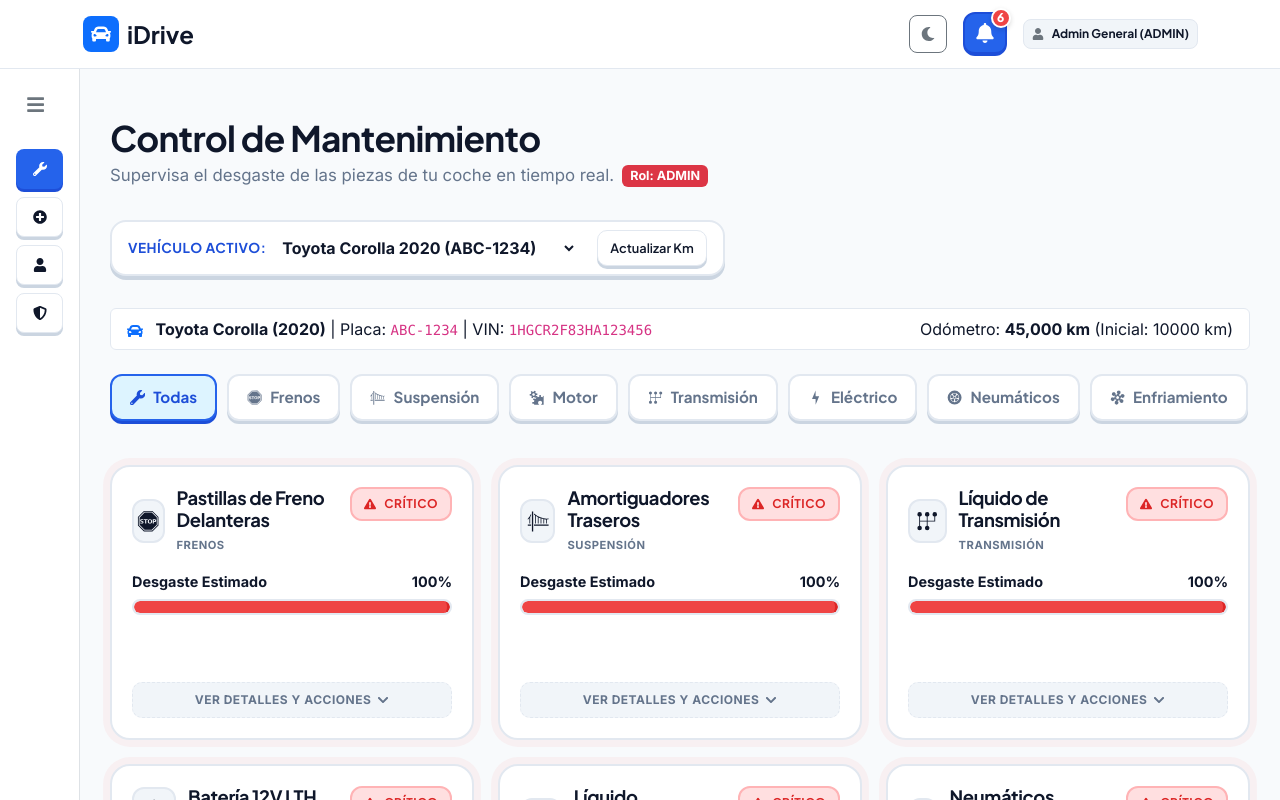
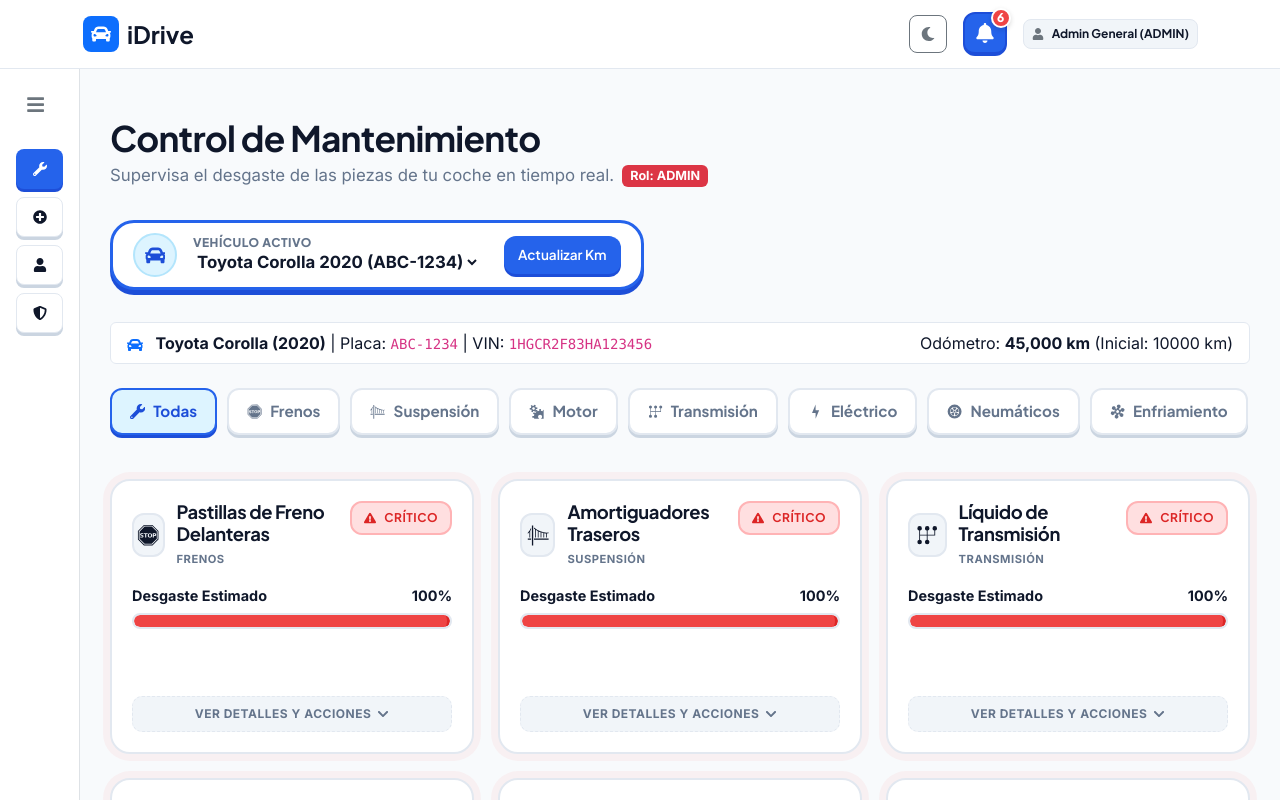
Before and after one commit to Soy-teeven/autoAsistente_FW3P, a React (Vite) app in the folder Codigo/: page / in a window 1280 px wide. Both pictures are taken after a click on the button "Admin". Shown: the top 800 px of the page. Built offline with nearby package versions, Linux system fonts and the light colour scheme.

Commit message:
Diseño: Animación de cambio de vehículo, remoción de botón close y alineamiento vertical de modal RF07

```diff
--- a/Codigo/src/components/Dashboard/Dashboard.module.css
+++ b/Codigo/src/components/Dashboard/Dashboard.module.css
@@ -31,36 +31,64 @@
 .vehicleSelectorWrapper {
   display: flex;
   align-items: center;
-  gap: 12px;
+  gap: 16px;
   background-color: var(--bg-card);
-  padding: 8px 16px;
-  border-radius: 16px;
-  border: 2px solid var(--border-color);
-  box-shadow: 0 4px 0 var(--border-shadow);
+  padding: 10px 20px;
+  border-radius: 24px;
+  border: 3px solid var(--duo-blue); /* Distinct thick blue border */
+  box-shadow: 0 5px 0 var(--duo-blue-dark); /* 3D shadow */
+  transition: transform var(--transition-fast);
+}
+
+.vehicleIconPill {
+  width: 44px;
+  height: 44px;
+  background-color: #ddf4ff;
+  color: var(--duo-blue-dark);
+  border-radius: 50%;
+  display: flex;
+  align-items: center;
+  justify-content: center;
+  font-size: 1.3rem;
+  border: 2px solid #b3e5fc;
+  flex-shrink: 0;
+}
+
+[data-theme="dark"] .vehicleIconPill {
+  background-color: rgba(28, 176, 246, 0.15);
+  color: #64b5f6;
+  border-color: rgba(28, 176, 246, 0.35);
+}
+
+.vehicleSelectorMain {
+  display: flex;
+  flex-direction: column;
+  gap: 2px;
 }
 
 .vehicleSelectLabel {
   font-family: var(--font-heading);
-  font-size: 0.85rem;
-  font-weight: 700;
-  color: var(--duo-blue-dark);
+  font-size: 0.75rem;
+  font-weight: 800;
+  color: var(--text-secondary);
   text-transform: uppercase;
   letter-spacing: 0.5px;
+  line-height: 1;
 }
 
 .vehicleSelect {
   font-family: var(--font-body);
-  font-weight: 700;
-  font-size: 1rem;
+  font-weight: 800;
+  font-size: 1.05rem;
   color: var(--text-primary);
   border: none;
   background-color: transparent;
   cursor: pointer;
-  padding-right: 24px;
   outline: none;
+  padding: 0;
+  margin: 0;
 }
 
-/* Fix option tag contrast in various themes and browsers */
 .vehicleSelect option {
   background-color: var(--bg-card);
   color: var(--text-primary);
@@ -388,7 +416,6 @@
 /* Encabezado del Panel Deslizante */
 .slideUpHeader {
   display: flex;
-  justify-content: space-between;
   align-items: center;
   margin-bottom: 10px;
   border-bottom: 2px solid var(--border-color);
@@ -402,32 +429,17 @@
   letter-spacing: 0.5px;
   color: var(--text-secondary);
   font-weight: 800;
-}
-
-.closePanelButton {
-  background: none;
-  border: none;
-  font-size: 1.4rem;
-  color: var(--text-secondary);
-  cursor: pointer;
-  line-height: 1;
-  padding: 0;
-  display: flex;
-  align-items: center;
-  justify-content: center;
-  width: 24px;
-  height: 24px;
-  border-radius: 50%;
-  transition: background-color 0.15s ease, color 0.15s ease;
-}
-
-.closePanelButton:hover {
-  background-color: var(--bg-input);
-  color: var(--duo-red);
+  width: 100%;
+  text-align: left;
 }
 
 /* Mostrar panel al hover o click */
-.pieceCard:hover .slideUpPanel,
+@media (hover: hover) {
+  .pieceCard:hover .slideUpPanel {
+    bottom: 0;
+  }
+}
+
 .pieceCard.cardExpanded .slideUpPanel {
   bottom: 0;
 }
--- a/Codigo/src/components/Dashboard/Dashboard.tsx
+++ b/Codigo/src/components/Dashboard/Dashboard.tsx
@@ -101,6 +101,35 @@ export const Dashboard: React.FC<DashboardProps> = ({
 }) => {
   const [editingPiece, setEditingPiece] = useState<Piece | null>(null);
   const [expandedCardId, setExpandedCardId] = useState<string | null>(null);
+  const [prevIndex, setPrevIndex] = useState(0);
+  const [direction, setDirection] = useState(1);
+
+  const activeVehicleIndex = useMemo(() => {
+    return vehicles.findIndex(v => v.id === activeVehicleId);
+  }, [vehicles, activeVehicleId]);
+
+  React.useEffect(() => {
+    if (activeVehicleIndex !== -1 && activeVehicleIndex !== prevIndex) {
+      setDirection(activeVehicleIndex > prevIndex ? 1 : -1);
+      setPrevIndex(activeVehicleIndex);
+    }
+  }, [activeVehicleIndex, prevIndex]);
+
+  const slideVariants = {
+    enter: (dir: number) => ({
+      x: dir > 0 ? 150 : -150,
+      opacity: 0
+    }),
+    center: {
+      x: 0,
+      opacity: 1
+    },
+    exit: (dir: number) => ({
+      x: dir < 0 ? 150 : -150,
+      opacity: 0
+    })
+  };
+
 
   // Obtener vehículo seleccionado
   const selectedVehicle = useMemo(() => {
@@ -197,7 +226,11 @@ export const Dashboard: React.FC<DashboardProps> = ({
 
         {/* RF05: Selector de vehículo activo en barra superior */}
         <div className={styles.vehicleSelectorWrapper}>
-          <span className={styles.vehicleSelectLabel}>Vehículo Activo:</span>
+          <div className={styles.vehicleIconPill}>
+            <FaCar />
+          </div>
+          <div className={styles.vehicleSelectorMain}>
+            <span className={styles.vehicleSelectLabel}>Vehículo Activo</span>
             <select
               id="vehicle-active-select"
               className={styles.vehicleSelect}
@@ -211,11 +244,12 @@ export const Dashboard: React.FC<DashboardProps> = ({
                 </option>
               ))}
             </select>
+          </div>
           <button
-            className="btn-duo-3d btn-duo-secondary btn-sm ms-2"
+            className="btn-duo-3d btn-duo-primary ms-2"
             onClick={onOpenMileageModal}
             title="Actualizar Kilometraje del Vehículo Activo"
-            style={{ minHeight: '36px', padding: '4px 12px', fontSize: '0.8rem', borderRadius: '10px' }}
+            style={{ minHeight: '38px', padding: '4px 14px', fontSize: '0.85rem', borderRadius: '12px' }}
           >
             Actualizar Km
           </button>
@@ -244,14 +278,20 @@ export const Dashboard: React.FC<DashboardProps> = ({
       </nav>
 
       <main>
-        <AnimatePresence mode="wait">
+        <AnimatePresence mode="wait" initial={false}>
           {sortedAndFilteredPieces.length > 0 ? (
             <motion.div
+              key={`${activeVehicleId}-${activeCategory}`}
+              custom={direction}
+              variants={slideVariants}
+              initial="enter"
+              animate="center"
+              exit="exit"
+              transition={{
+                x: { type: "spring", stiffness: 260, damping: 26 },
+                opacity: { duration: 0.2 }
+              }}
               className={styles.cardsGrid}
-              initial={{ opacity: 0, y: 15 }}
-              animate={{ opacity: 1, y: 0 }}
-              exit={{ opacity: 0, y: -15 }}
-              transition={{ duration: 0.2 }}
             >
               {sortedAndFilteredPieces.map(({ piece, wearInfo }) => {
                 const { wearPercentage, status, statusLabel, kmDrivenSinceChange } = wearInfo;
@@ -332,17 +372,7 @@ export const Dashboard: React.FC<DashboardProps> = ({
                     {/* Back Panel / Slide-up Drawer (Covering the front content on hover/click) */}
                     <div className={styles.slideUpPanel}>
                       <div className={styles.slideUpHeader}>
-                        <h4>Detalles de Pieza</h4>
-                        <button
-                          className={styles.closePanelButton}
-                          title="Cerrar detalles"
-                          onClick={(e) => {
-                            e.stopPropagation();
-                            setExpandedCardId(null);
-                          }}
-                        >
-                          &times;
-                        </button>
+                        <h4>{piece.name}</h4>
                       </div>
 
                       <section className={styles.detailsGrid}>
--- a/Codigo/src/components/PieceEditModal/PieceEditModal.tsx
+++ b/Codigo/src/components/PieceEditModal/PieceEditModal.tsx
@@ -83,7 +83,7 @@ export const PieceEditModal: React.FC<PieceEditModalProps> = ({
 
         <form onSubmit={handleSubmit(onSubmit)} className={styles.modalForm}>
           <div className="row g-3 mb-3">
-            <div className="col-md-6 col-12">
+            <div className="col-12">
               <label className={styles.inputLabel}>Vida Útil de Fábrica (Km):</label>
               <div className={styles.inputWrapper}>
                 <FaRoad className={styles.inputIcon} />
@@ -96,7 +96,7 @@ export const PieceEditModal: React.FC<PieceEditModalProps> = ({
               {errors.lifeKm && <span className={styles.errorMessage}>{errors.lifeKm.message}</span>}
             </div>
 
-            <div className="col-md-6 col-12">
+            <div className="col-12">
               <label className={styles.inputLabel}>Vida Útil de Fábrica (Meses):</label>
               <div className={styles.inputWrapper}>
                 <FaCalendarAlt className={styles.inputIcon} />
@@ -111,7 +111,7 @@ export const PieceEditModal: React.FC<PieceEditModalProps> = ({
           </div>
 
           <div className="row g-3 mb-3">
-            <div className="col-md-6 col-12">
+            <div className="col-12">
               <label className={styles.inputLabel}>Km en Último Cambio:</label>
               <div className={styles.inputWrapper}>
                 <FaRoad className={styles.inputIcon} />
@@ -124,7 +124,7 @@ export const PieceEditModal: React.FC<PieceEditModalProps> = ({
               {errors.lastChangeKm && <span className={styles.errorMessage}>{errors.lastChangeKm.message}</span>}
             </div>
 
-            <div className="col-md-6 col-12">
+            <div className="col-12">
               <label className={styles.inputLabel}>Fecha de Último Cambio:</label>
               <div className={styles.inputWrapper}>
                 <FaCalendarAlt className={styles.inputIcon} />
```
Lines whose indentation alone changed are shown as unchanged.
